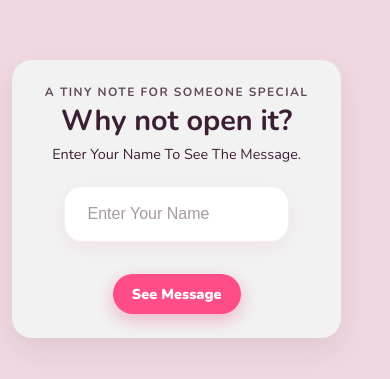
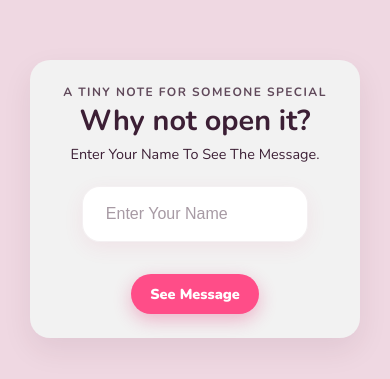
Before and after one commit to techymatty/valen, a website: page public/index.html in a window 390 px wide. Shown: the part 223-602 px from the top of the page. Drawn offline with nearby package versions, Linux system fonts and the light colour scheme.

Commit message:
fixed alignment for mobile

```diff
--- a/public/styles.css
+++ b/public/styles.css
@@ -275,6 +275,13 @@ h2 {
     padding: 0.75rem;
   }
 
+  .app {
+    min-height: calc(100vh - 1.5rem);
+    display: flex;
+    align-items: center;
+    justify-content: center;
+  }
+
   .card {
     padding: clamp(1.25rem, 4vw, 2rem);
     border-radius: 20px;
```
